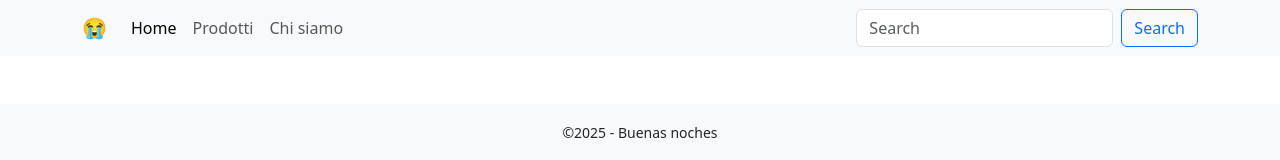
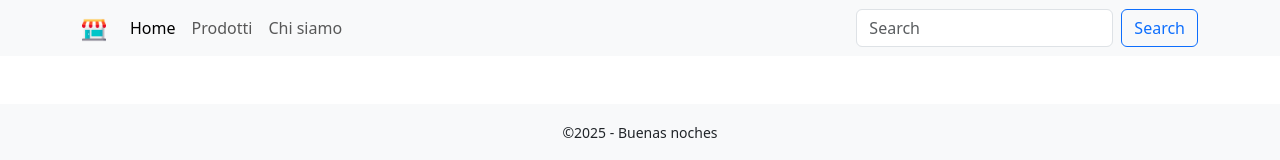
Before and after one commit to Michecosa/react-router, a React (Vite) app: page / in a window 1280 px wide. Shown: the top 160 px of the page. Built offline with nearby package versions, Linux system fonts and the light colour scheme.

Commit message:
Add logo to navbar

```diff
--- a/src/components/Navbar.jsx
+++ b/src/components/Navbar.jsx
@@ -1,11 +1,12 @@
 import { NavLink } from "react-router-dom";
+import logo from "../assets/store.png";
 
 export default function Navbar() {
   return (
     <nav className="navbar navbar-expand-lg navbar-light bg-light mb-4">
       <div className="container">
         <NavLink className="navbar-brand" to="/">
-          😭
+          <img src={logo} alt="Logo" width="24" height="auto" />
         </NavLink>
         <button
           className="navbar-toggler"
```
